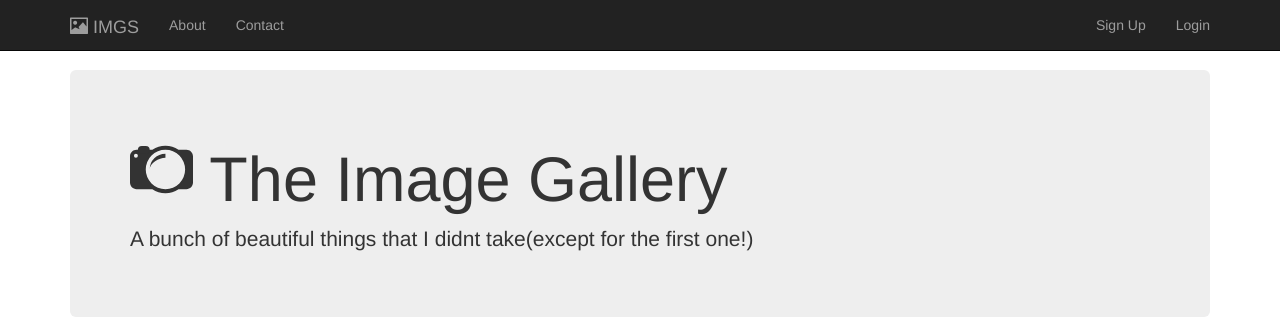
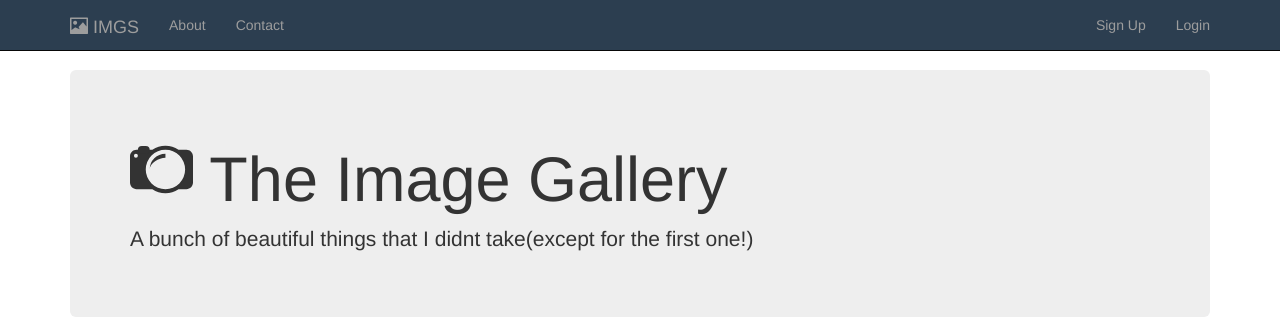
Before and after one commit to ajamcato/image-gallery, a plain HTML site: page index.html in a window 1280 px wide. Shown: the top 330 px of the page. Drawn offline with nearby package versions, Linux system fonts and the light colour scheme.

Commit message:
added nav bar background-color

```diff
--- a/style.css
+++ b/style.css
@@ -1,3 +1,7 @@
 body {
   padding-top: 70px;
 }
+
+.navbar-inverse {
+  background-color: #2c3e50;
+}
```
